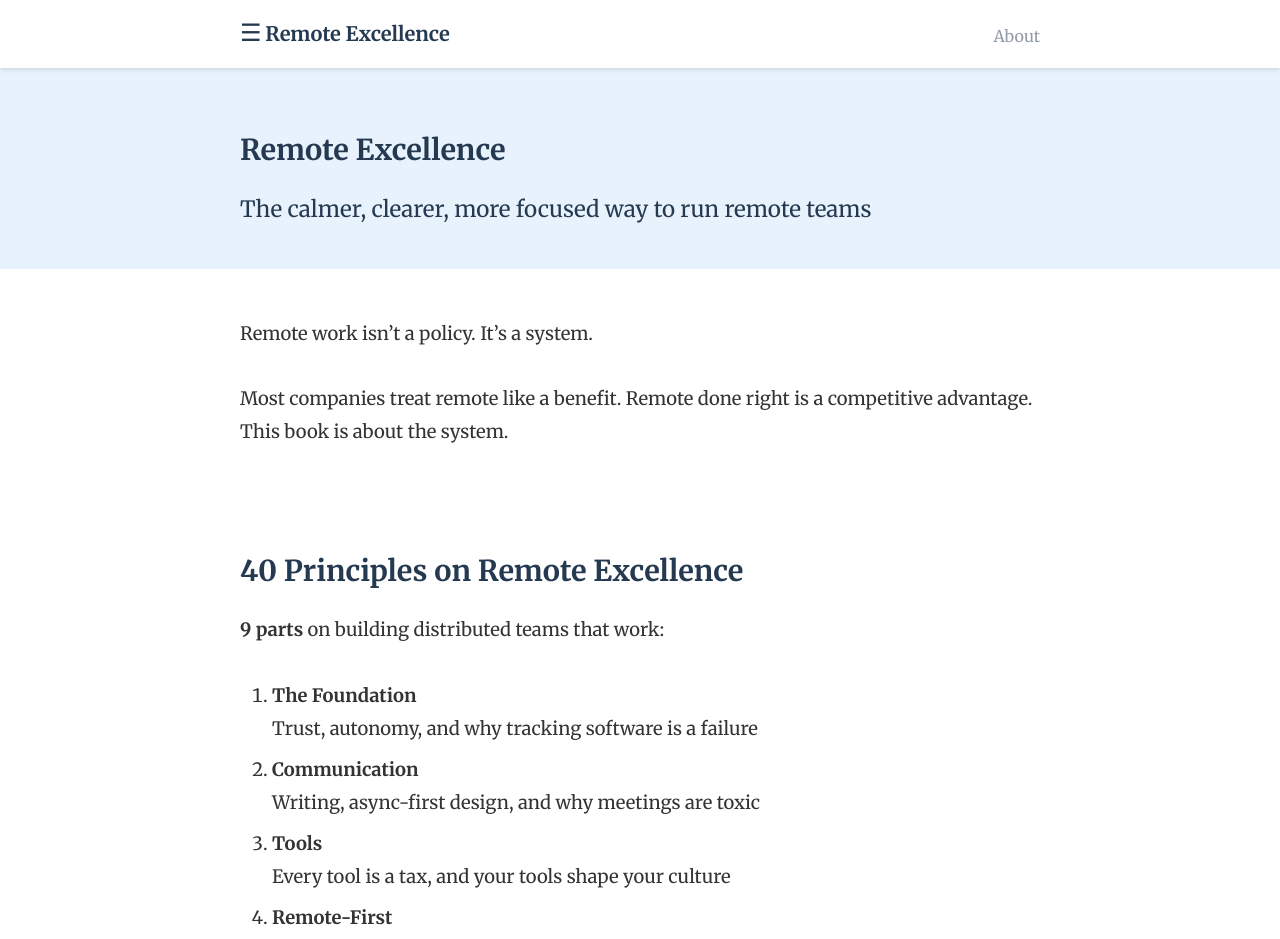
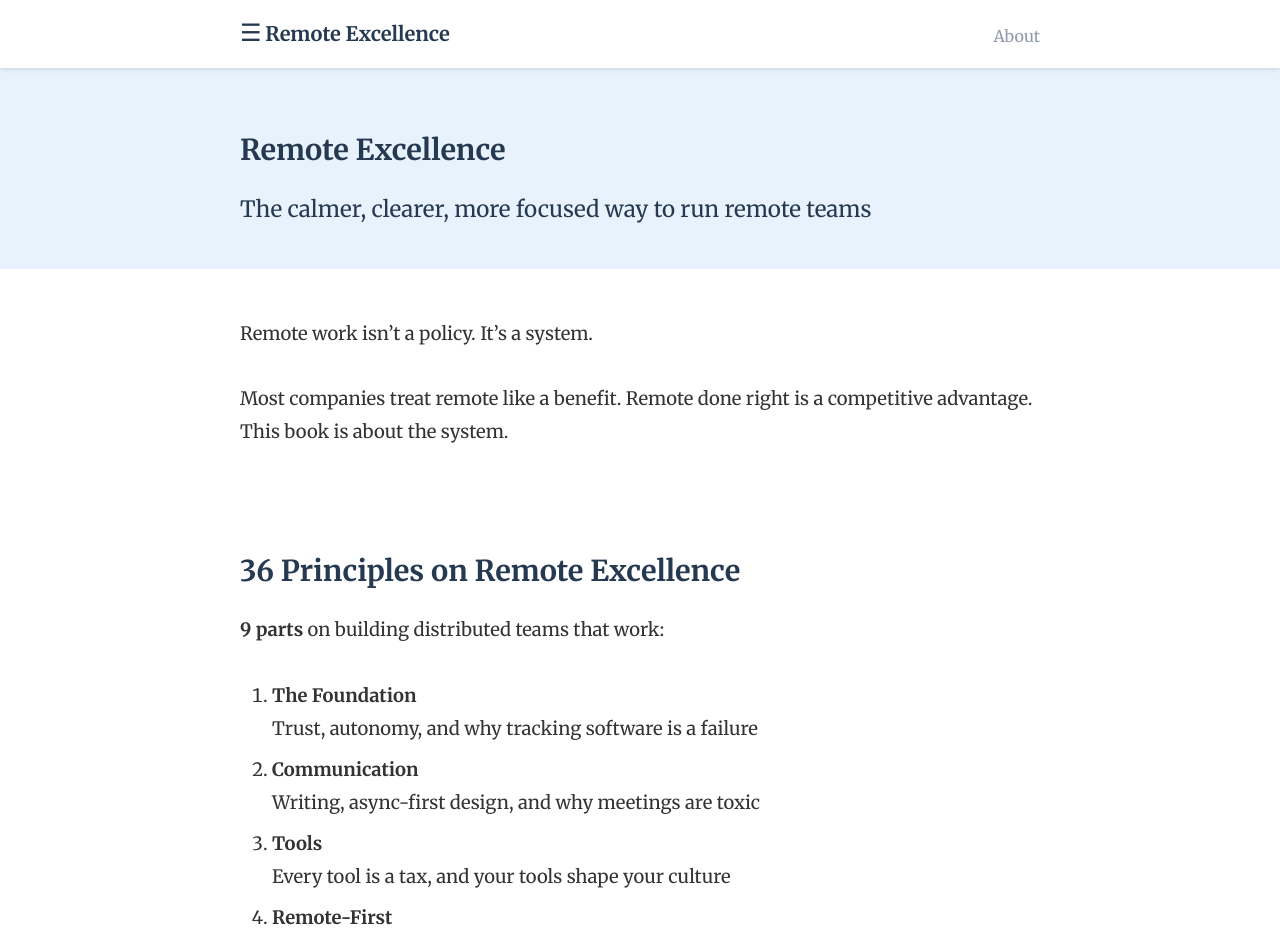
Before and after one commit to luuuc/remote-excellence-book, a Jekyll site: the page built from index.md, in a window 1280 px wide. Shown: the top 939 px of the page. Built offline with Jekyll 4.4.1, drawn with Linux system fonts in a browser that asks for light colours.

Commit message:
Fix principle count in index

```diff
--- a/index.md
+++ b/index.md
@@ -19,7 +19,7 @@ Remote work isn't a policy. It's a system.
 Most companies treat remote like a benefit. Remote done right is a competitive advantage. This book is about the system.
 
 <br>
-# 40 Principles on Remote Excellence
+# 36 Principles on Remote Excellence
 
 **9 parts** on building distributed teams that work:
 
```
